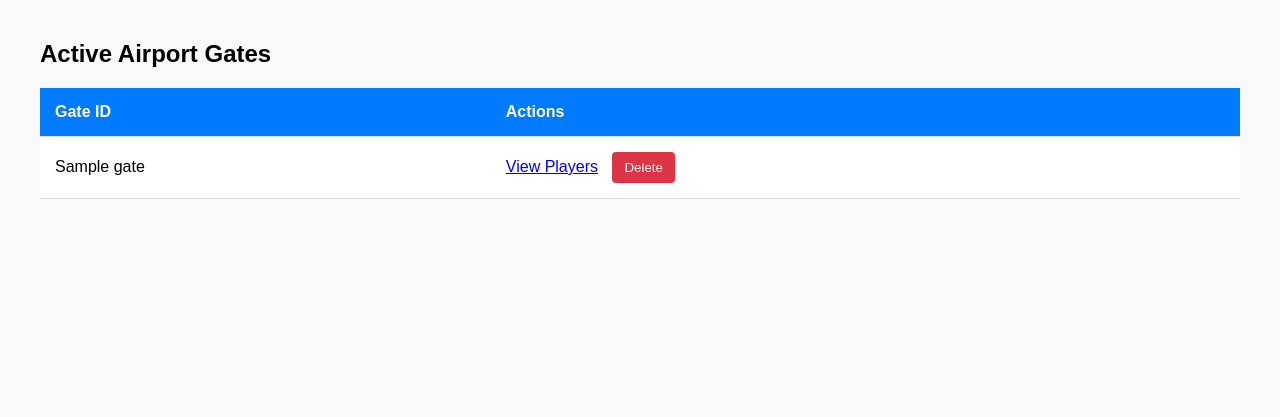
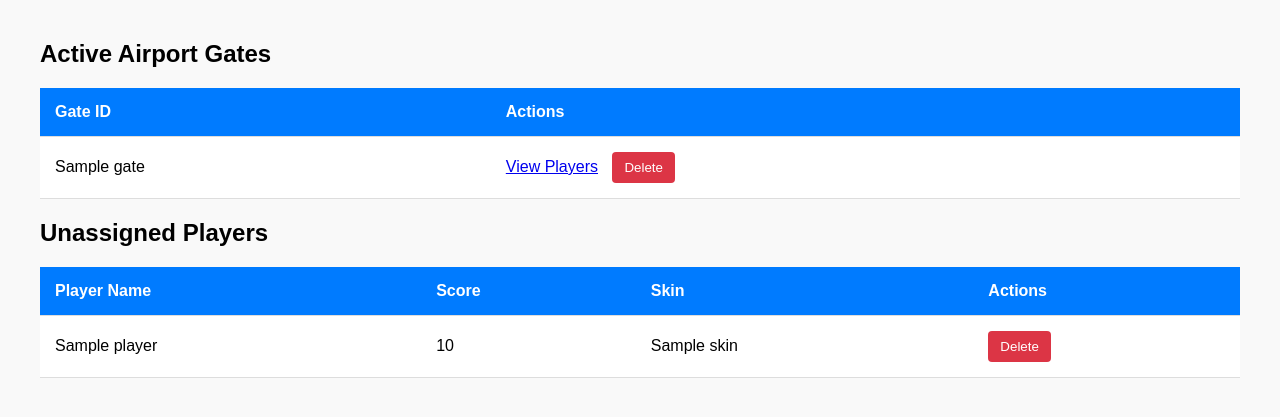
Before and after one commit to theJMC/hs26, a Flask app: template gatwick-api/templates/admin.html in a window 1280 px wide. Shown: the top 417 px of the page. Run offline with Flask 3, Linux system fonts and the light colour scheme; the template is opened without the code that fills it: most values are stand-ins (such as "Sample title", 1, 10 or a date in 2020).

Commit message:
changed api structure

```diff
--- a/gatwick-api/app.py
+++ b/gatwick-api/app.py
@@ -9,6 +9,16 @@ app = Flask(__name__,
 
 # dict of gate IDs, each containing a list of players attached to each gate.
 all_players = {}
+
+unassigned_players = [
+    {
+        "name": "Player1",
+        "score": 0,
+        "skin": "bus",
+        "boarding_group": "E"
+    }
+]
+
 
 def refresh_boarding_groups(gate_id):
     if all_players.get(gate_id) is None:
@@ -29,24 +39,48 @@ def refresh_boarding_groups(gate_id):
 @app.route('/')
 def hello():
     gates = list(all_players.keys())
-    return render_template('admin.html', gates=gates)
+    return render_template('admin.html', gates=gates, unassigned_players=unassigned_players)
 
 @app.route("/gate/<gate_id>")
 def gate(gate_id):
     gate_players = all_players.get(gate_id, [])
     return render_template('gate.html', gate_id=gate_id, gate_players=gate_players)
 
+@app.route("/new_player")
+def new_player_no_gate():
+    name = request.args.get('name', default='Player', type=str)
+    score = request.args.get('score', default=0, type=int)
+    skin = request.args.get('skin', default='bus', type=str)
+
+    unassigned_players.append({
+        "name": name,
+        "score": score,
+        "skin": skin,
+        "boarding_group": "E"
+    })
+    return {"message": f"Player {name} added successfully."}
+
 @app.route("/<gate_id>/new_player")
 def new_player(gate_id):
     name = request.args.get('name', default='Player', type=str)
     score = request.args.get('score', default=0, type=int)
+    skin = request.args.get('skin', default='bus', type=str)
 
     if all_players.get(gate_id) is None:
         all_players[gate_id] = []
 
+    for player in unassigned_players:
+        if player["name"] == name:
+            player["score"] = score
+            player["skin"] = skin
+            all_players[gate_id].append(player)
+            unassigned_players.remove(player)
+            return {"message": f"Player {name} added successfully."}
+
     all_players[gate_id].append({
         "name": name,
-        "score": score
+        "score": score,
+        "skin": skin,
     })
     return {"message": f"Player {name} added successfully."}
 
@@ -56,10 +90,20 @@ def delete_gate(gate_id):
         all_players.pop(gate_id)
     return {"message": f"Gate {gate_id} deleted successfully."}
 
+@app.route("/unassigned_players/<player_name>/delete", methods=["DELETE"])
+def delete_player(player_name):
+    for i, player in enumerate(unassigned_players):
+        if player["name"] == player_name:
+            unassigned_players.pop(i)
+            return {"message": f"Player {player_name} deleted successfully."}
+    return {"message": f"Player {player_name} not found."}
+
+
 @app.route('/<gate_id>/data')
 def get_data(gate_id):
     name = request.args.get('name', default='Player', type=str)
     score = request.args.get('score', default=0, type=int)
+    skin = request.args.get('skin', default='bus', type=str)
 
     refresh_boarding_groups(gate_id)
 
@@ -68,6 +112,7 @@ def get_data(gate_id):
     for player in all_players[gate_id]:
         if player["name"] == name:
             player["score"] = score
+            player["skin"] = skin
             current_player = player
             break
     else:
--- a/gatwick-api/templates/admin.html
+++ b/gatwick-api/templates/admin.html
@@ -42,6 +42,33 @@
         </tbody>
     </table>
 
+    <h2>Unassigned Players</h2>
+
+    <table>
+        <thead>
+            <tr>
+                <th>Player Name</th>
+                <th>Score</th>
+                <th>Skin</th>
+                <th>Actions</th>
+            </tr>
+        </thead>
+        <tbody>
+            {% for player in unassigned_players %}
+            <tr id="player-row-{{ player.name }}">
+                <td>{{ player.name }}</td>
+                <td>{{ player.score }}</td>
+                <td>{{ player.skin }}</td>
+                <td>
+                    <button class="delete-btn" onclick="confirmDeletePlayer('{{ player.name }}')">
+                        Delete
+                    </button>
+                </td>
+            </tr>
+            {% endfor %}
+        </tbody>
+    </table>
+
     <script>
         async function confirmDelete(gateId) {
             if (!confirm("Are you sure you want to decommission this gate?")) return;
@@ -62,6 +89,26 @@
                 console.error("Connection error:", err);
             }
         }
+
+        async function confirmDeletePlayer(playerName) {
+            if (!confirm("Are you sure you want to delete this player?")) return;
+
+            try {
+                const response = await fetch(`/unassigned_players/${playerName}/delete`, {
+                    method: 'DELETE'
+                });
+
+                if (response.ok) {
+                    // Remove the row from the table instantly without refreshing
+                    const row = document.getElementById(`player-row-${playerName}`);
+                    row.remove();
+                } else {
+                    alert("Error: Could not delete player.");
+                }
+            } catch (err) {
+                console.error("Connection error:", err);
+            }
+        }
     </script>
 
 </body>
```
